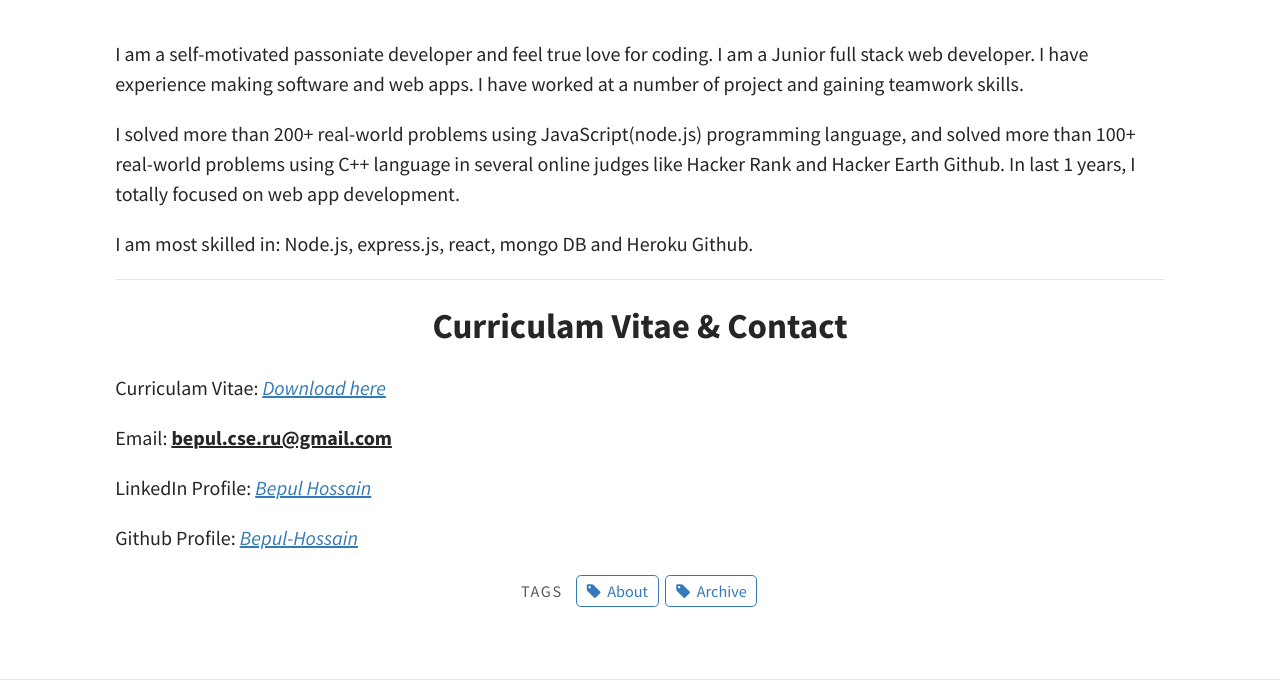
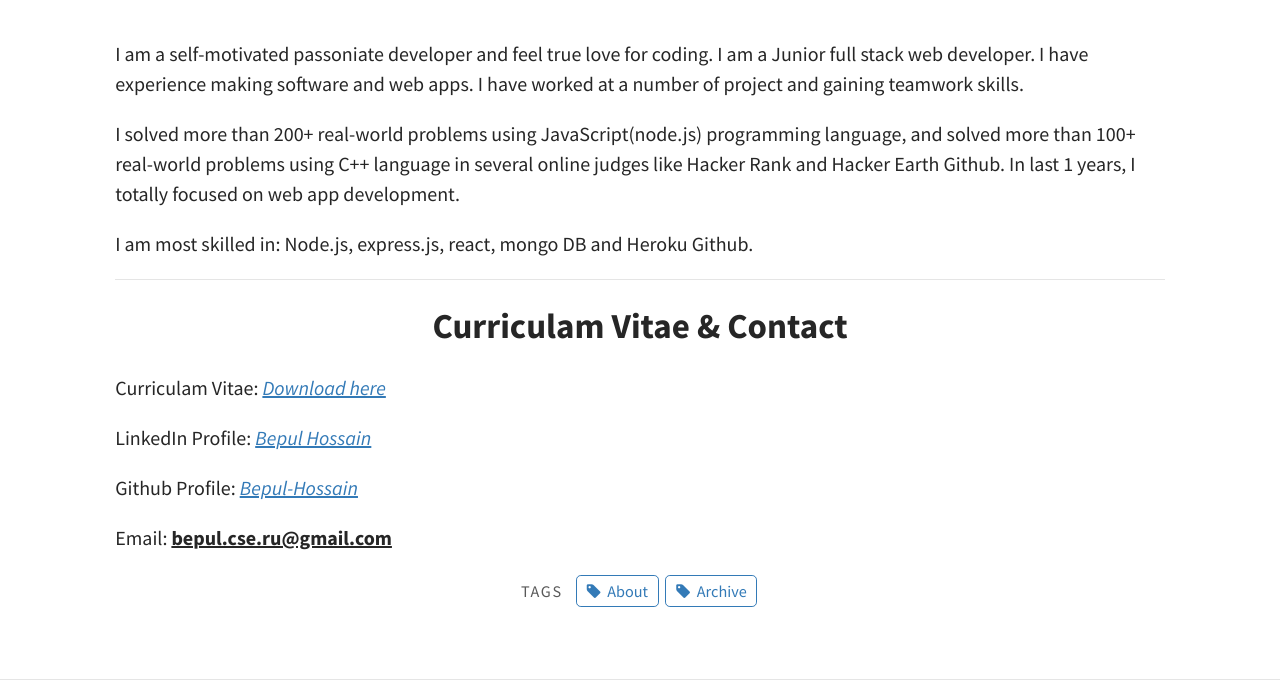
Before and after one commit to bepul0/bepul0.github.io, a Jekyll site: the page built from pages/about.md, in a window 1280 px wide. Shown: the part 283-963 px from the top of the page. Built offline with Jekyll 4.4.1, drawn with Linux system fonts in a browser that asks for light colours.

Commit message:
Remove share post

```diff
--- a/_includes/footer.html
+++ b/_includes/footer.html
@@ -1,4 +1,4 @@
-<!--
+<!-- COMMENT BY ME
 
 
 <footer class="site-footer">
--- a/_includes/share_buttons.html
+++ b/_includes/share_buttons.html
@@ -79,3 +80,5 @@
 </div>
 
 {% endif %}
+
+-->
--- a/pages/about.md
+++ b/pages/about.md
@@ -17,8 +17,8 @@
 ## <center>Curriculam Vitae & Contact</center>
 Curriculam Vitae: [<ins>*Download here*</ins>](https://drive.google.com/open?id=1C-Yb_zPzqpS9G32s_Ch_ZTLp1nWIGtkR)
 
-Email:  <ins>**bepul.cse.ru@gmail.com**</ins>
-
 LinkedIn Profile: [<ins>*Bepul Hossain*</ins>](https://www.linkedin.com/in/bepul-hossain-77b23b18b/)
 
 Github Profile: [<ins>*Bepul-Hossain*</ins>](https://github.com/Bepul-Hossain)
+
+Email:  <ins>**bepul.cse.ru@gmail.com**</ins>
```
Also changed, not shown: other parts of _includes/share_buttons.html (+1 -0 lines).
